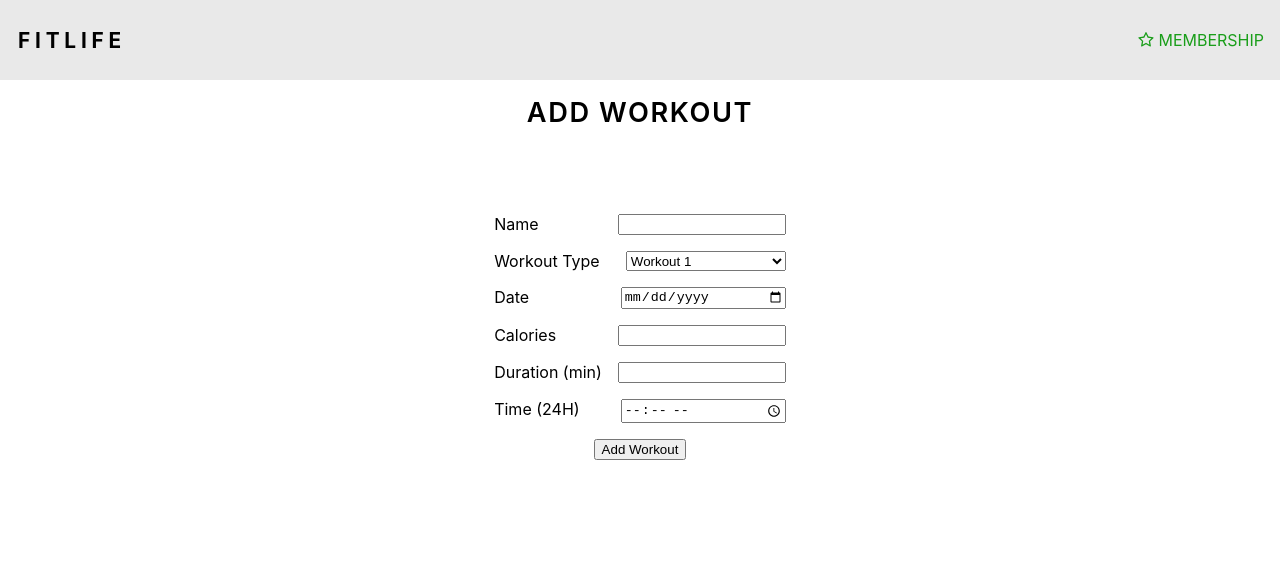
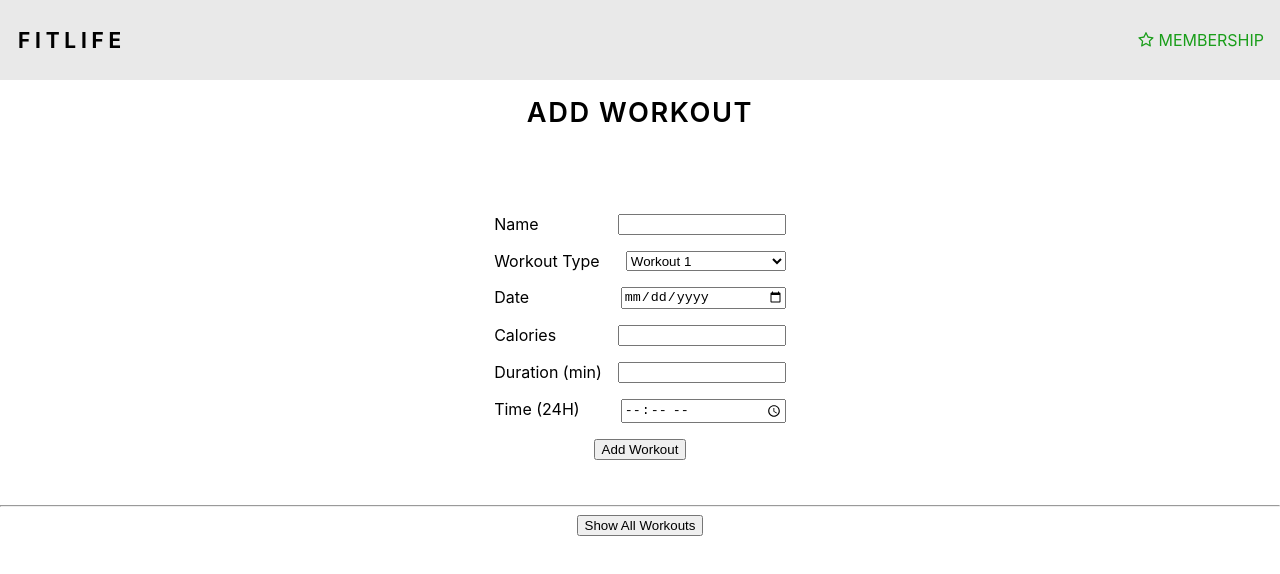
Before and after one commit to Darius28/sem4dbms2, a React (Create React App) app in the folder frontend/: page /workouts in a window 1280 px wide. Shown: the top 574 px of the page. Built offline with nearby package versions, Linux system fonts and the light colour scheme.

Commit message:
minor stuff

```diff
--- a/frontend/src/components/Navbar.js
+++ b/frontend/src/components/Navbar.js
@@ -16,6 +16,7 @@ import "react-toastify/dist/ReactToastify.css";
 
 export default function Navbar() {
   const history = useHistory();
+  console.log("HISTORY: ", history.location.pathname);
   const [current, setCurrent] = useState("");
   const handleClick = () => {};
   const userCtx = useContext(UserContext);
@@ -69,12 +70,21 @@ export default function Navbar() {
               <li className="main-nav__item green">
                 <Menu.Item key="mail" icon={<StarOutlined />}>
                   {" "}
+                  {history.location.pathname === "/" ? (
                     <a
                       className="nav-link green"
                       href="#membership-plans-container"
                     >
                       MEMBERSHIP
                     </a>
+                  ) : (
+                    <Link
+                      className="nav-link green"
+                      to="/membership/buy-membership"
+                    >
+                      MEMBERSHIP
+                    </Link>
+                  )}
                 </Menu.Item>
               </li>
               {userData && (
@@ -98,6 +108,7 @@ export default function Navbar() {
               {userData && (
                 <li className="main-nav__item red" onClick={logoutHandler}>
                   <Menu.Item key="mail" icon={<LogoutOutlined />}>
+                    {" "}
                     Logout
                   </Menu.Item>
                 </li>
--- /dev/null
+++ b/frontend/src/components/Workouts/WorkoutLog.css
@@ -0,0 +1,7 @@
+.show-workout-button__container {
+  display: flex;
+  justify-content: center;
+}
+
+.show-workout-button {
+}
--- /dev/null
+++ b/frontend/src/components/Workouts/WorkoutLog.js
@@ -0,0 +1,15 @@
+import React from "react";
+import "./WorkoutLog.css"
+
+export default function WorkoutLog() {
+  return (
+    <>
+    <div>
+    <div className="show-workout-button__container">
+        <button className="show-workout-button">Show All Workouts</button>
+      </div>
+    </div>
+
+    </>
+  );
+}
--- a/frontend/src/components/Workouts/Workouts.js
+++ b/frontend/src/components/Workouts/Workouts.js
@@ -3,6 +3,7 @@ import Navbar from "../Navbar";
 import "../Membership/BuyMembership.css";
 import "./Workouts.css";
 import { ToastContainer } from "react-toastify";
+import WorkoutLog from "./WorkoutLog";
 
 export default function Workouts() {
   return (
@@ -22,7 +23,9 @@ export default function Workouts() {
                 <input className="form-item__input" type="text" />
               </div>
               <div className="workout-item">
-                <label className="workout-form-item__label">Workout Type </label>
+                <label className="workout-form-item__label">
+                  Workout Type{" "}
+                </label>
                 <select name="workout" className="form-item__input">
                   <option value="workout 1">Workout 1</option>
                   <option value="workout 2">Workout 2</option>
@@ -39,7 +42,9 @@ export default function Workouts() {
                 <input className="form-item__input" type="number" />
               </div>
               <div className="workout-item">
-                <label className="workout-form-item__label">Duration (min) </label>
+                <label className="workout-form-item__label">
+                  Duration (min){" "}
+                </label>
                 <input className="form-item__input" type="number" />
               </div>
               <div className="workout-item">
@@ -53,6 +58,10 @@ export default function Workouts() {
           </div>
         </div>
       </div>
+      <hr />
+      <div>
+        <WorkoutLog />
+      </div>
     </>
   );
 }
```
Lines whose indentation alone changed are shown as unchanged.
